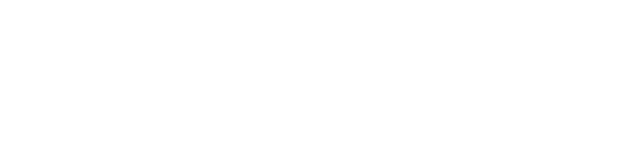
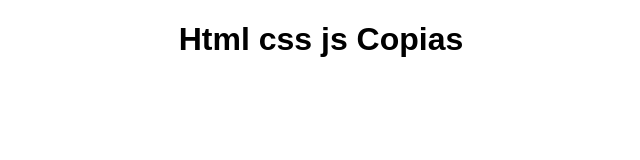
Before and after one commit to davidsonbpe/Html-css-js-Copias, a plain HTML site: page index.html in a window 1280 px wide. Shown: the whole page, without its empty margins (319-959 px from the left). Drawn offline with Linux system fonts and the light colour scheme.

Commit message:
arquivos

```diff
--- a/index.html
+++ b/index.html
@@ -6,21 +6,16 @@
     <title>App Novo</title>
     <meta name="viewport" content="width=device-width, user-scalable=no, initial-scale=1.0, maximum-scale=1.0, minimum-scale=1.0">
     <link rel="stylesheet" href="css/styles.css">
-
-    <style type="text/css">
-
-    </style>
-
-    <script type="text/javascript">
-
-    </script>
+    <style type="text/css"></style>
+    <script type="text/javascript"></script>
 
 </head>
 
 <body>
 
+    <h1 style="text-align: center;font-family: sans-serif;">Html css js Copias</h1>
+
     <script src="js/index.js"></script>
-
 </body>
 
 </html>
```
